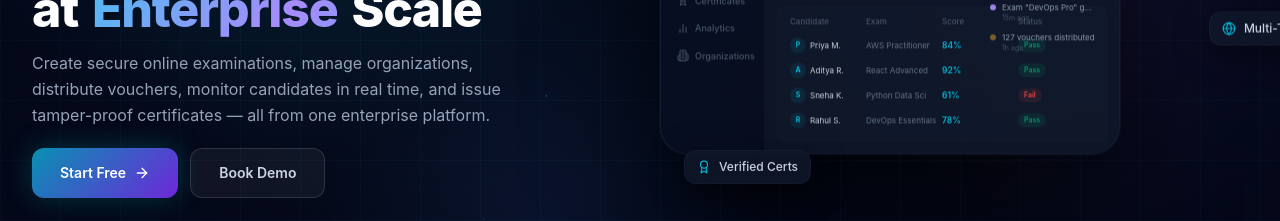
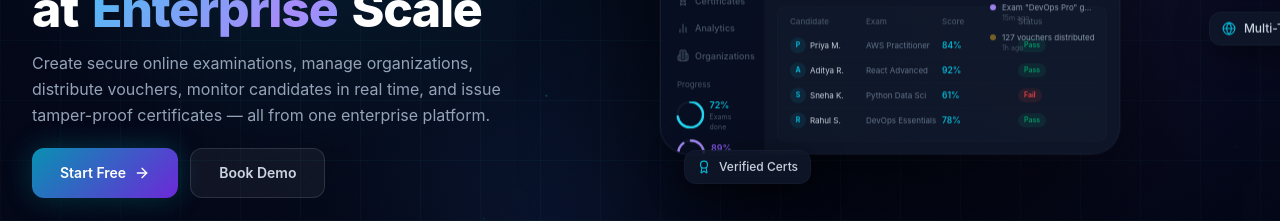
Before and after one commit to Aman-0402/potential-pancake, a React (Vite) app: page / in a window 1280 px wide. Shown: the part 440-661 px from the top of the page. Built offline with nearby package versions, Linux system fonts and the light colour scheme.

Commit message:
Revert "Remove circle progress bars from hero dashboard sidebar"
This reverts commit 6596c0960500ab9fde8a06a72188a26701451d64.

```diff
--- a/src/components/landing/HeroSection.jsx
+++ b/src/components/landing/HeroSection.jsx
@@ -126,7 +126,27 @@ function AnimatedCounter({ to, suffix = '', duration = 2000 }) {
   return <>{val.toLocaleString()}{suffix}</>
 }
 
+// ─── SVG Circle Progress ──────────────────────────────────────────────────────
 
+function CircleProgress({ value, size = 28, strokeWidth = 2.5, color, delay = 1.5 }) {
+  const r    = (size - strokeWidth) / 2
+  const circ = 2 * Math.PI * r
+  return (
+    <svg width={size} height={size} style={{ transform: 'rotate(-90deg)' }}>
+      <circle cx={size/2} cy={size/2} r={r} fill="none"
+        strokeWidth={strokeWidth} stroke={cv(700, 0.2)} />
+      <motion.circle
+        cx={size/2} cy={size/2} r={r}
+        fill="none" strokeWidth={strokeWidth} stroke={color}
+        strokeLinecap="round"
+        strokeDasharray={circ}
+        initial={{ strokeDashoffset: circ }}
+        animate={{ strokeDashoffset: circ - (value / 100) * circ }}
+        transition={{ delay, duration: 1.2, ease: 'easeOut' }}
+      />
+    </svg>
+  )
+}
 
 // ─── Background: Grid ─────────────────────────────────────────────────────────
 
@@ -407,6 +427,21 @@ function DashboardMockup({ isDark, reduced, px, py }) {
                   <span className="text-[9px] font-medium">{label}</span>
                 </div>
               ))}
+              <div className="mt-auto px-2 py-2 flex flex-col gap-1.5">
+                <p className="text-[8px] text-dark-600 mb-0.5">Progress</p>
+                {[
+                  { val:72, color:'#22d3ee', label:'72%', sub:'Exams done',  cls:'text-cyan-500',   delay:2.0 },
+                  { val:89, color:'#a78bfa', label:'89%', sub:'Certs valid', cls:'text-violet-500', delay:2.2 },
+                ].map(p => (
+                  <div key={p.sub} className="flex items-center gap-1.5">
+                    <CircleProgress value={p.val} color={p.color} delay={p.delay} />
+                    <div>
+                      <p className={`text-[9px] font-semibold ${p.cls}`}>{p.label}</p>
+                      <p className="text-[7px] text-dark-600">{p.sub}</p>
+                    </div>
+                  </div>
+                ))}
+              </div>
             </div>
 
             {/* Main */}
```
